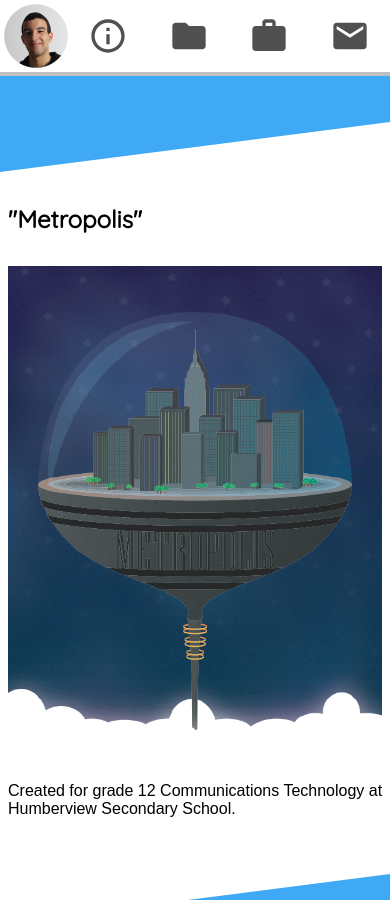
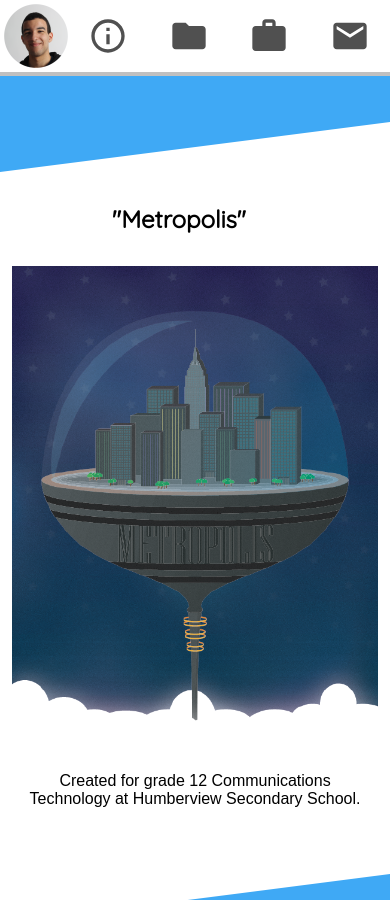
Before and after one commit to joseph-roque/joseph-roque.github.io, a Jekyll site: the page built from design.html, in a window 390 px wide and 900 px high. Built offline with Jekyll 4.4.1, drawn with Linux system fonts in a browser that asks for light colours; some web fonts are replaced.

Commit message:
Cleaning up design page margins

```diff
--- /dev/null
+++ b/_includes/footer.html
@@ -0,0 +1,3 @@
+<footer>
+  <p>&copy; Joseph Roque, 2016</p>
+</footer>
--- a/css/main.scss
+++ b/css/main.scss
@@ -541,6 +541,12 @@ footer {
     margin-left: 8px;
   }
 
+  #designs {
+    .section {
+      margin-left: 32px;
+    }
+  }
+
   .section-title {
     padding-left: 0;
   }
@@ -583,6 +589,17 @@ footer {
   }
 
   #designs {
+    .section {
+      text-align: center;
+      margin-left: 8px;
+      margin-right: 8px;
+    }
+
+    p {
+      padding-left: 16px;
+      padding-right: 16px;
+    }
+
     img {
       height: auto;
       max-width: calc(100% - 8px);
```
